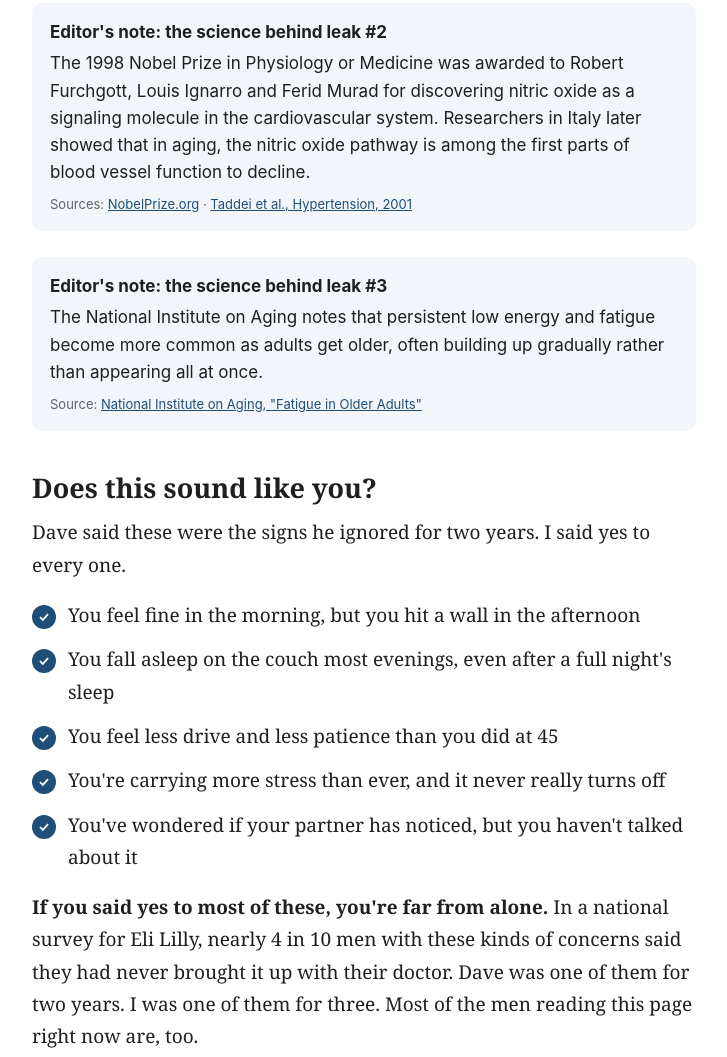
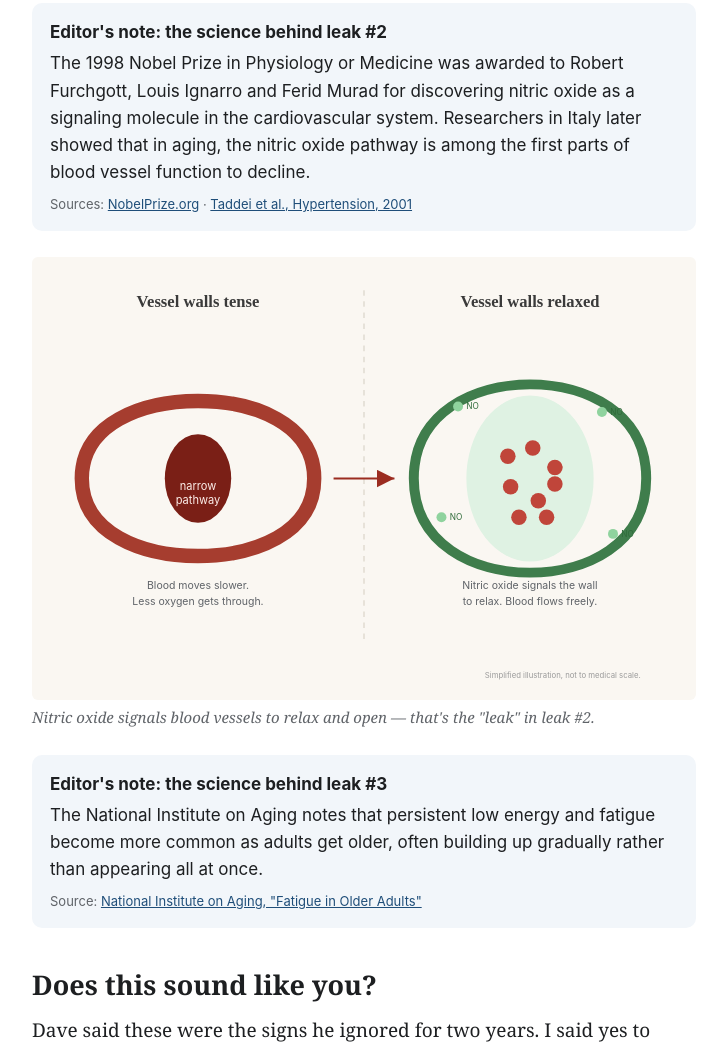
Before and after one commit to tainarapavesi9-lab/horsefil-tab, a plain HTML site: page energy-after-50/index.html in a window 1280 px wide. Shown: the part 5377-6434 px from the top of the page, without its empty margins (276-1003 px from the left). Drawn offline with Linux system fonts and the light colour scheme.

Commit message:
Add mechanism illustration for nitric oxide / blood vessel leak

```diff
--- a/energy-after-50/index.html
+++ b/energy-after-50/index.html
@@ -217,6 +217,11 @@
     <span class="src">Sources: <a href="https://www.nobelprize.org/prizes/medicine/1998/press-release/" target="_blank" rel="noopener">NobelPrize.org</a> &middot; <a href="https://pubmed.ncbi.nlm.nih.gov/11509489/" target="_blank" rel="noopener">Taddei et al., Hypertension, 2001</a></span>
   </div>
 
+  <figure>
+    <img src="imagens/mechanism.svg" alt="Illustration of a blood vessel narrow versus relaxed, showing how nitric oxide widens the pathway for blood flow" width="1200" height="800">
+    <figcaption>Nitric oxide signals blood vessels to relax and open &mdash; that's the "leak" in leak #2.</figcaption>
+  </figure>
+
   <div class="note"><b class="t">Editor's note: the science behind leak #3</b>The National Institute on Aging notes that persistent low energy and fatigue become more common as adults get older, often building up gradually rather than appearing all at once.
     <span class="src">Source: <a href="https://www.nia.nih.gov/health/fatigue-older-adults" target="_blank" rel="noopener">National Institute on Aging, "Fatigue in Older Adults"</a></span>
   </div>
```
Also changed, not shown: energy-after-50/imagens/mechanism.svg (added).
